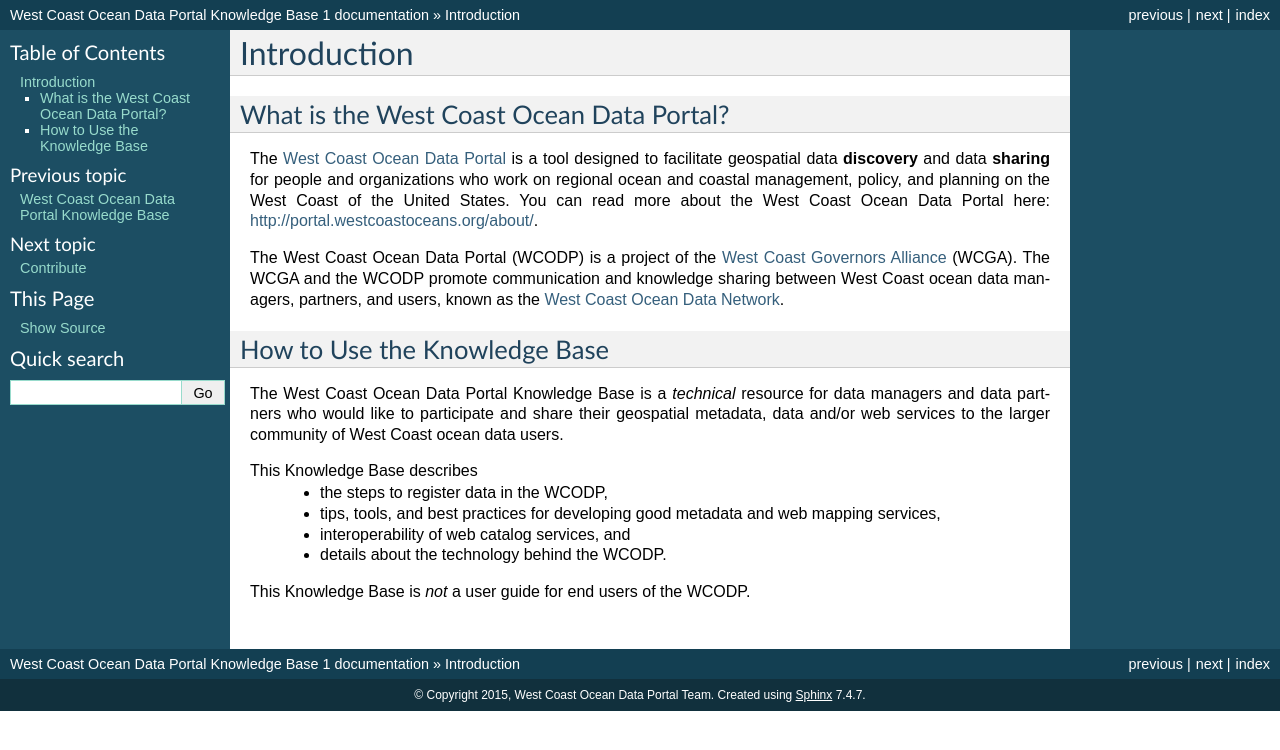
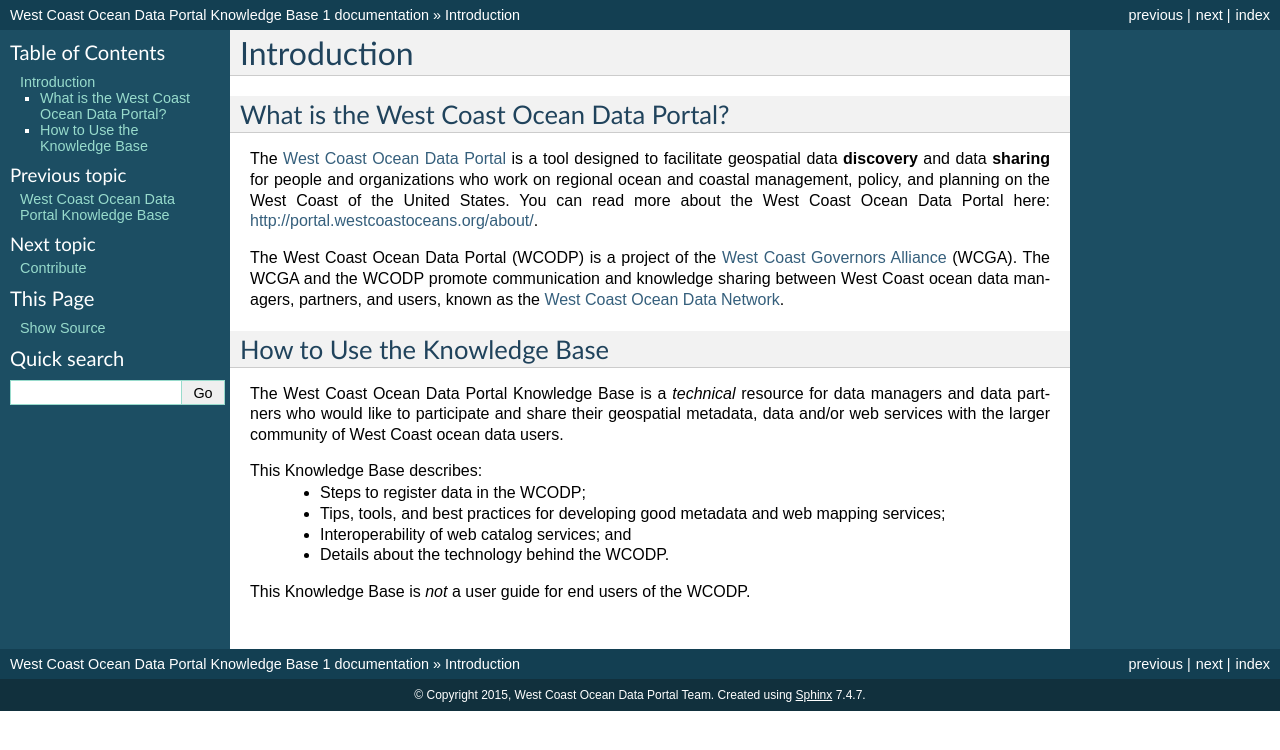
Before and after one commit to WCGA/knowledge-base, a Sphinx documentation site: the page built from docs/intro.rst, in a window 1280 px wide. Shown: the top 750 px of the page. Built offline with Sphinx 7.4.7, drawn with Linux system fonts in a browser that asks for light colours.

Commit message:
fix toctree for intro.  Small content edits.

```diff
--- a/docs/intro.rst
+++ b/docs/intro.rst
@@ -10,12 +10,12 @@
 
 How to Use the Knowledge Base
 =============================
-The West Coast Ocean Data Portal Knowledge Base is a *technical* resource for data managers and data partners who would like to participate and share their geospatial metadata, data and/or web services to the larger community of West Coast ocean data users.
+The West Coast Ocean Data Portal Knowledge Base is a *technical* resource for data managers and data partners who would like to participate and share their geospatial metadata, data and/or web services with the larger community of West Coast ocean data users.
 
-This Knowledge Base describes
- * the steps to register data in the WCODP,
- * tips, tools, and best practices for developing good metadata and web mapping services,
- * interoperability of web catalog services, and
- * details about the technology behind the WCODP.
+This Knowledge Base describes:
+ * Steps to register data in the WCODP;
+ * Tips, tools, and best practices for developing good metadata and web mapping services;
+ * Interoperability of web catalog services; and
+ * Details about the technology behind the WCODP.
 
 This Knowledge Base is *not* a user guide for end users of the WCODP.
--- a/docs/metadata/metadata.rst
+++ b/docs/metadata/metadata.rst
@@ -2,6 +2,8 @@
 Metadata
 ========
 
+Why Create Metadata?
+====================
 
 What Information Is Required?
 =============================
```
Also changed, not shown: docs/index.rst (+2 -7 lines).
